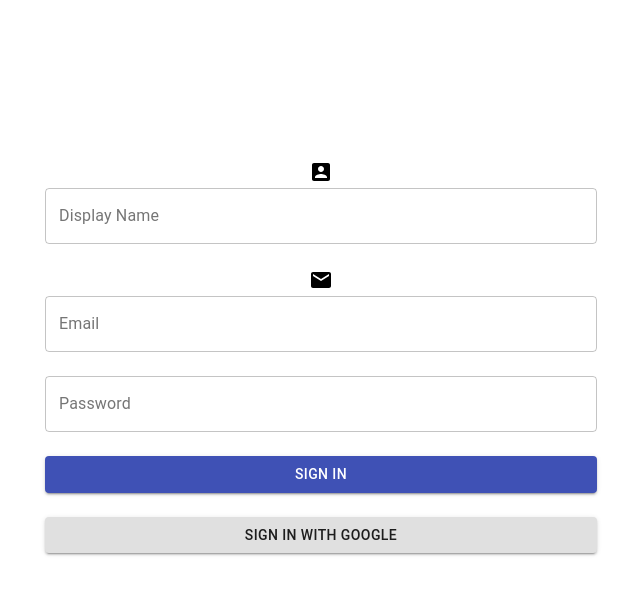
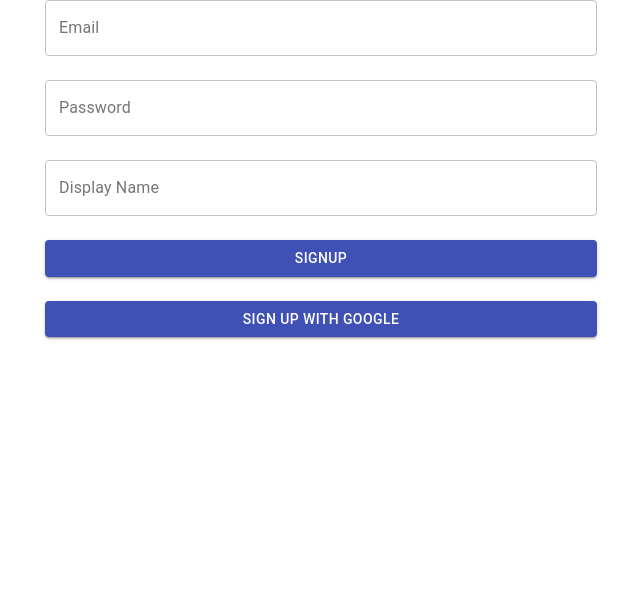
Before and after one commit to sahinmurat/Weather, a React (Create React App) app: page / in a window 1280 px wide. Shown: the top 594 px of the page, without its empty margins (319-959 px from the left). Built offline with nearby package versions, Linux system fonts and the light colour scheme.

Commit message:
materialui added

```diff
--- a/package.json
+++ b/package.json
@@ -5,6 +5,7 @@
   "dependencies": {
     "@material-ui/core": "^4.11.1",
     "@material-ui/icons": "^4.9.1",
+    "@material-ui/styles": "^4.11.1",
     "@testing-library/jest-dom": "^5.11.4",
     "@testing-library/react": "^11.1.0",
     "@testing-library/user-event": "^12.1.10",
--- a/src/App.js
+++ b/src/App.js
@@ -1,10 +1,12 @@
 import './App.css';
 import {SignIn} from './pages/SignIn'
+import {SignUp} from './pages/SignUp'
 
 function App() {
   return (
     <div className="App">
-     <SignIn />
+     {/* <SignIn /> */}
+     <SignUp />
 
     </div>
   );
--- /dev/null
+++ b/src/pages/SignUp.js
@@ -0,0 +1,45 @@
+import React from "react";
+import { Button, TextField, Grid, Container } from "@material-ui/core";
+import { makeStyles } from '@material-ui/core/styles';
+
+const useStyles = makeStyles({
+    root: {
+      marginTop:'5rem'
+    },
+  });
+
+function SignUp() {
+    return (
+        <Container className={useStyles.root} maxWidth="sm">
+            <Grid container spacing={3}>
+                <Grid item xs={12}>
+                    {" "}
+                    <TextField  fullWidth id="outlined-basic" label="Email" variant="outlined" />
+                </Grid>
+                <Grid item xs={12}>
+                    <TextField fullWidth  id="outlined-basic" label="Password" variant="outlined" />
+                </Grid>
+                <Grid item xs={12}>
+                    {" "}
+                    <TextField fullWidth
+                        id="outlined-basic"
+                        label="Display Name"
+                        variant="outlined"
+                    />
+                </Grid>
+                <Grid item xs={12}>
+                    <Button  fullWidth variant="contained" color="primary">
+                       SignUp
+          </Button>
+                </Grid>
+                <Grid item xs={12}>
+                    <Button  fullWidth variant="contained" color="primary">
+                        Sign Up With Google
+          </Button>
+                </Grid>
+            </Grid>
+        </Container>
+    );
+}
+
+export { SignUp };
```
Also changed, not shown: 1 other file (tests, documents, lock files or other folders).
